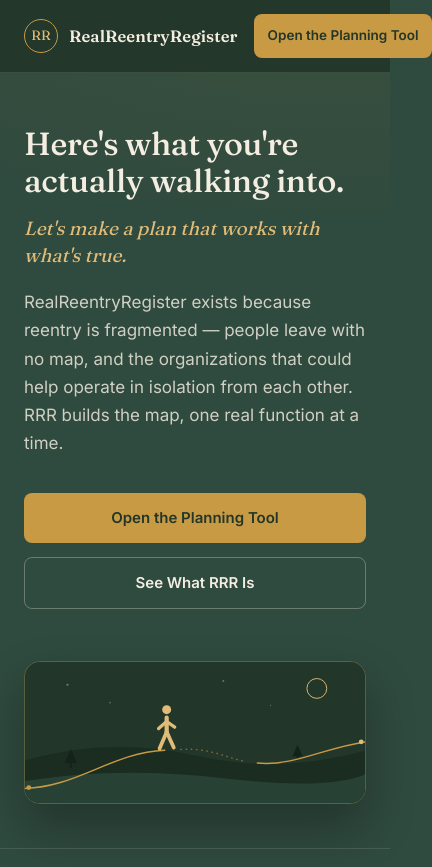
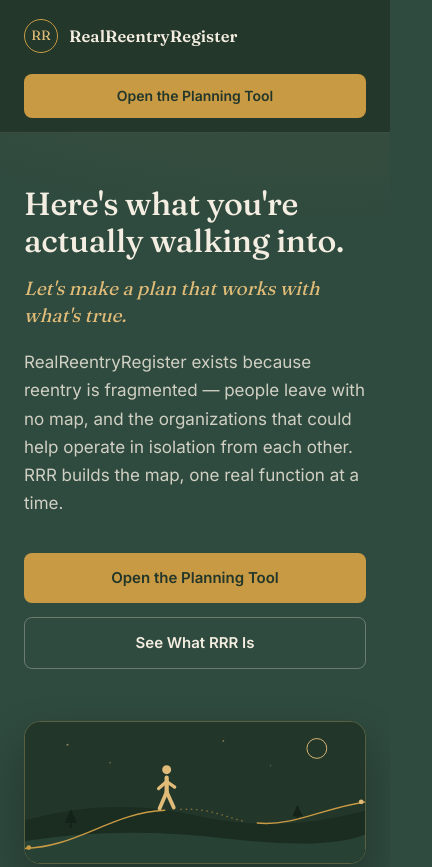
Before and after one commit to IlluminIvy-lab/rrr-landing, a plain HTML site: page index.html in a window 390 px wide. Shown: the top 867 px of the page, 432 px wide, since content can reach past the window. Drawn offline with Linux system fonts and the light colour scheme.

Commit message:
Fix mobile header overflow: wrap header CTA to its own full-width row under 600px

```diff
--- a/index.html
+++ b/index.html
@@ -484,7 +484,8 @@
     section { padding: 50px 0; }
     .wordmark { font-size: 16.5px; }
     .mark-badge { width: 34px; height: 34px; font-size: 13.5px; }
-    .btn-header { padding: 10px 14px; font-size: 13.5px; }
+    header .wrap { flex-wrap: wrap; }
+    .btn-header { flex: 1 1 100%; padding: 10px 14px; font-size: 14px; }
     .cta-row { flex-direction: column; }
     .cta-row .btn { width: 100%; }
     .tool-band { padding: 30px 22px; }
```
